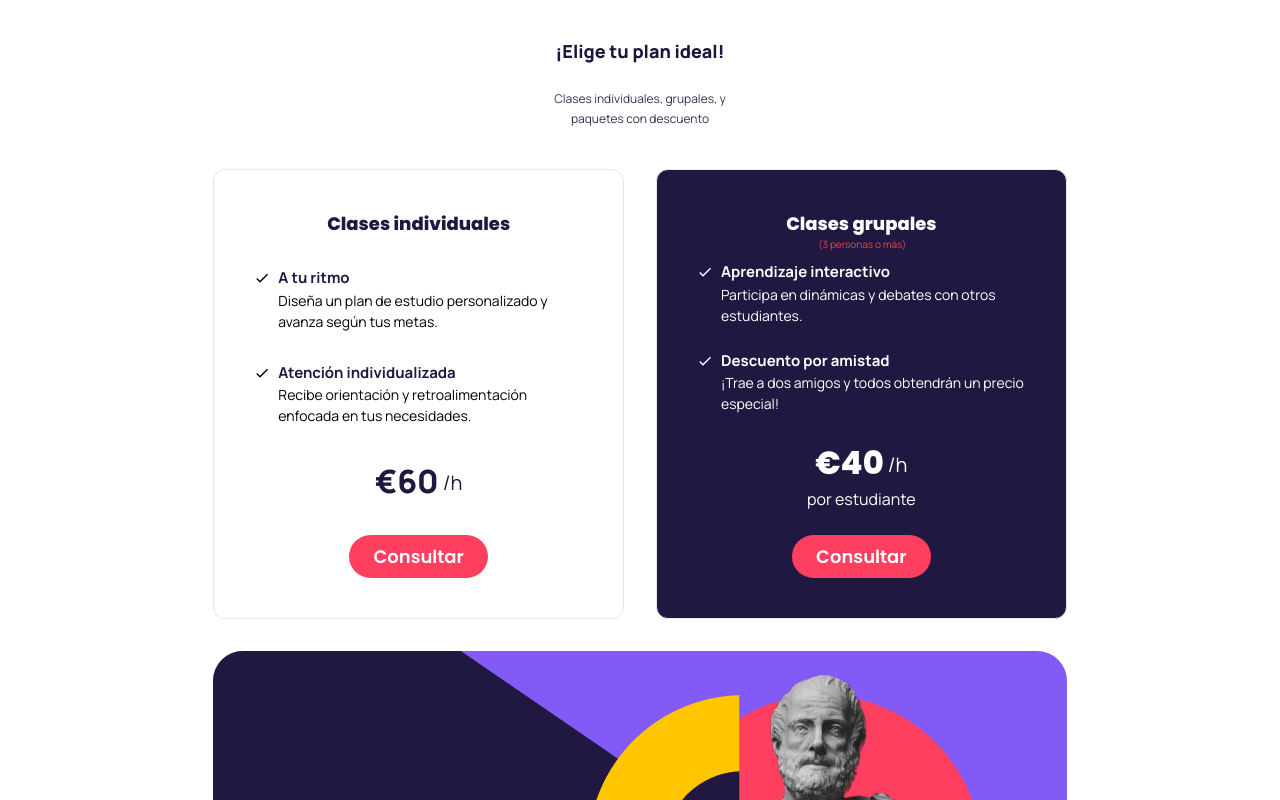
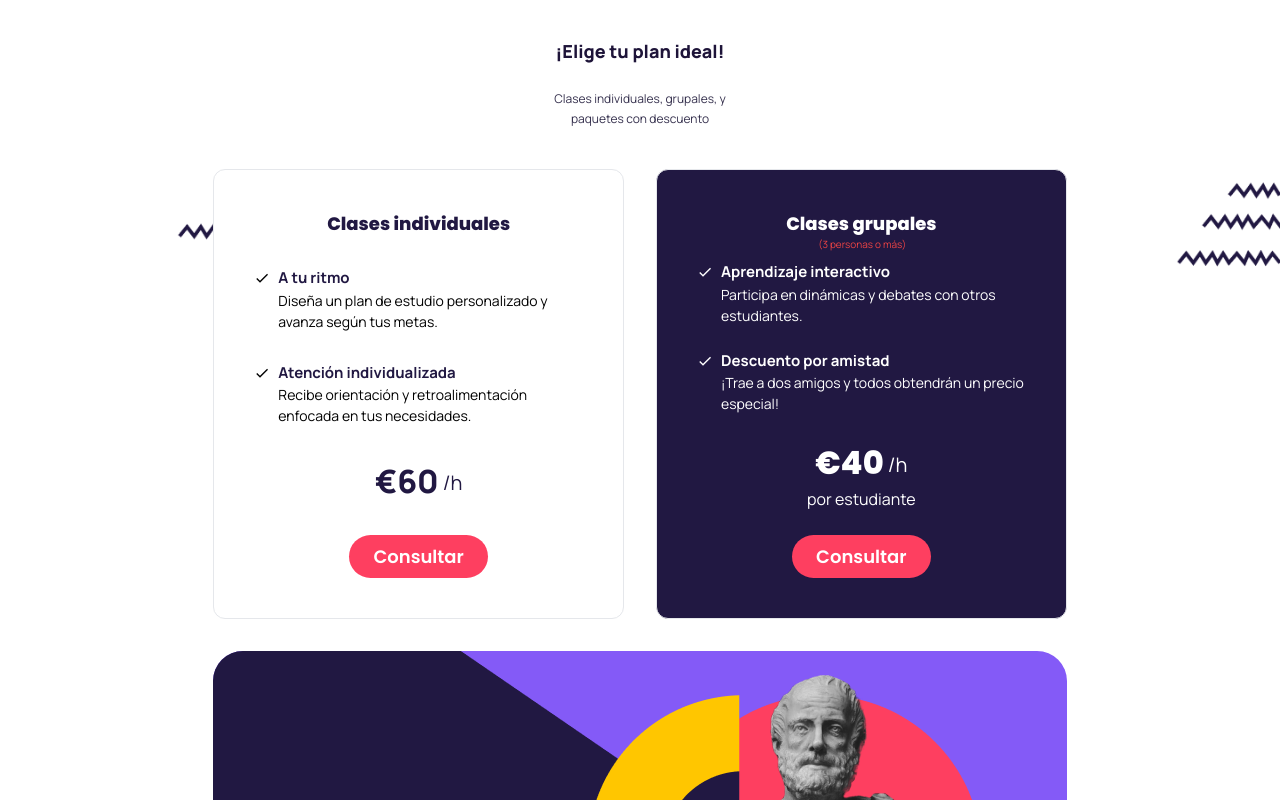
Before and after one commit to TomasSorgetti/learningSparks, a React (Create React App) app: page / in a window 1280 px wide. Shown: the part 960-1760 px from the top of the page. Built offline with nearby package versions, Linux system fonts and the light colour scheme; a web font is replaced by a local one.

Commit message:
clases added background image

```diff
--- a/src/components/Clases/Clases.jsx
+++ b/src/components/Clases/Clases.jsx
@@ -1,10 +1,11 @@
 import React from "react";
 import Mobile from "../../assets/mobile/bookmobile.png";
 import book from "../../assets/desktop/book.png";
+import fondo from "../../assets/desktop/fondo.png";
 import Statue from "../../assets/mobile/Image.png";
-import StatueDesk from "../../assets/desktop/statueDesk.png"
-import article2Mobile from "../../assets/mobile/card2.png"
-import article2 from "../../assets/Multimedia/article2.jpg"
+import StatueDesk from "../../assets/desktop/statueDesk.png";
+import article2Mobile from "../../assets/mobile/card2.png";
+import article2 from "../../assets/Multimedia/article2.jpg";
 import MobileSlider from "../Carousel/Mobile/MobileSlider";
 import DeskSlider from "../Carousel/Desktop/DeskSlider";
 
@@ -14,7 +15,8 @@ const Clases = () => {
   return (
     <section
       id="clases"
-      className="font-manrope mt-10 flex flex-col items-center lg:mt-40 lg:relative ">
+      className="font-manrope mt-10 flex flex-col items-center lg:mt-40 lg:relative"
+    >
       <div className="hidden lg:absolute lg:top-[-120px] lg:left-0 lg:flex lg:flex-col lg:gap-4 xl:top-[-140px]">
         <div className="h-[4px] w-14 bg-subTitleColor"></div>
         <div className="h-[4px] w-14 bg-subTitleColor"></div>
@@ -47,8 +49,14 @@ const Clases = () => {
         </p>
       </div>
 
-      <article className="flex flex-col gap-8 lg:flex-row lg:items-center lg:w-8/12 lg:h-[450px] 2xl:w-7/12 3xl:w-6/12">
-        <div className="w-11/12 m-auto py-8 px-6 border rounded-xl flex flex-col gap-6 items-center justify-between sm:h-[500px] sm:p-10 lg:m-0 lg:h-full 2xl:py-10">
+      <article className="relative w-full flex justify-center">
+        <img
+          className="hidden lg:block absolute right-0 top-[-40px] object-cover w-[1400px]"
+          src={fondo}
+          alt="background"
+        />
+        <div className="z-10 flex flex-col gap-8 lg:flex-row lg:items-center lg:w-8/12 lg:h-[450px] 2xl:w-7/12 3xl:w-6/12">
+          <div className="w-11/12 bg-white m-auto py-8 px-6 border rounded-xl flex flex-col gap-6 items-center justify-between sm:h-[500px] sm:p-10 lg:m-0 lg:h-full 2xl:py-10">
             <h4 className="font-poppins text-[18px] font-extrabold text-subTitleColor">
               Clases individuales
             </h4>
@@ -60,7 +68,8 @@ const Clases = () => {
                 </h5>
               </div>
               <p className="pl-6 text-[14px]">
-              Diseña un plan de estudio personalizado y avanza según tus metas.
+                Diseña un plan de estudio personalizado y avanza según tus
+                metas.
               </p>
             </div>
             <div>
@@ -103,7 +112,9 @@ const Clases = () => {
             <div>
               <div className="flex gap-2 items-center">
                 <MdDone />
-              <h5 className="text-[15px] font-bold">Aprendizaje interactivo</h5>
+                <h5 className="text-[15px] font-bold">
+                  Aprendizaje interactivo
+                </h5>
               </div>
               <p className="pl-6 text-[14px]">
                 Participa en dinámicas y debates con otros estudiantes.
@@ -133,6 +144,7 @@ const Clases = () => {
             </a>
           </div>
           <div className="w-11/12 mx-auto h-[3px] my-3 bg-gray-100 lg:hidden"></div>
+        </div>
       </article>
       <article className="w-11/12 mx-auto mt-8 bg-blueColor rounded-[30px] sm:w-9/12 md:w-[62%] lg:w-8/12 lg:overflow-hidden lg:rounded-[18px] lg:relative  2xl:w-7/12 2xl:h-[417px] 3xl:w-6/12 4xl:h-[465px] xl:rounded-[30px]">
         <img
--- a/src/components/Footer/Footer.jsx
+++ b/src/components/Footer/Footer.jsx
@@ -21,12 +21,20 @@ const Footer = () => {
             <p>contacto@learning-spark.com</p>
             <p>(+54 9)11-5995-6114</p>
             <div className="flex gap-3">
-              <div className="h-[28px] flex items-center justify-center rounded-full w-[28px] bg-gray-100">
-                <img className="w-[18px]" src={insta} alt="instagram logo" />
-              </div>
-              <div className="h-[28px] flex items-center justify-center rounded-full w-[28px] bg-gray-100">
-                <img className="w-[18px]" src={tiktok} alt="tiktok logo" />
-              </div>
+              <a
+                target="blank"
+                href="https://www.instagram.com/learningspark_/"
+                className="h-[28px] flex items-center justify-center rounded-full w-[28px] bg-gray-100"
+              >
+                <img className="w-[22px]" src={insta} alt="instagram logo" />
+              </a>
+              <a
+                target="blank"
+                href="https://www.tiktok.com/@learning.spark"
+                className="h-[28px] flex items-center justify-center rounded-full w-[28px] bg-gray-100"
+              >
+                <img className="w-[22px]" src={tiktok} alt="tiktok logo" />
+              </a>
             </div>
           </div>
           <div className=" text-subTitleColor">
--- a/src/index.css
+++ b/src/index.css
@@ -37,47 +37,3 @@
     opacity: 0.5;
     transition: opacity 0.5s, transform 0.5s;
 }
-
-.rotar1{
-    transform: rotateX(45%);
-}
-
-
-/* @media (min-width: 640px) {
-    .title::before{
-
-    }
-    .aboutTitle::before {
-        right: 190px;
-    }
-}
-@media (min-width: 768px) {
-    .aboutTitle::before {
-        right: 284px;
-    }
-}
-@media (min-width: 1024px){
-    .aboutTitle::before {
-        right: 132px;
-    }
-}
-@media (min-width: 1280px){
-    .aboutTitle::before {
-        right: 240px;
-    }
-}
-@media (min-width: 1536px){
-    .aboutTitle::before {
-            right: 430px;
-        }
-}
-@media (min-width: 1800px){
-    .aboutTitle::before {
-            right: 480px;
-        }
-}
-@media (min-width: 2000px){
-    .aboutTitle::before {
-            right: 614px;
-        }
-} */
```
Lines whose indentation alone changed are shown as unchanged.
